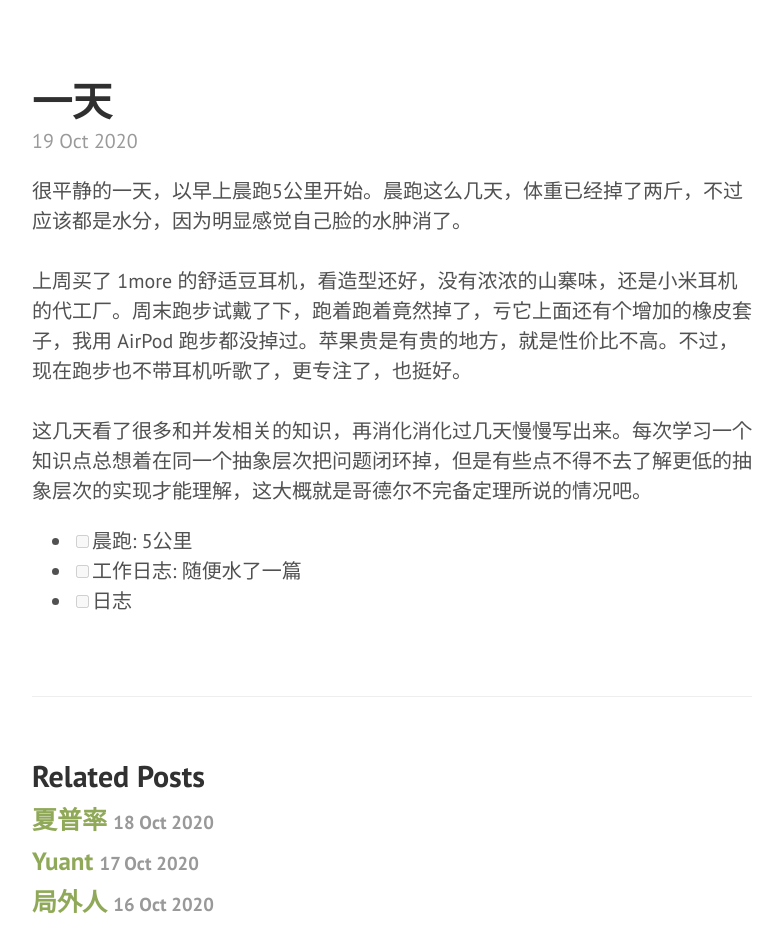
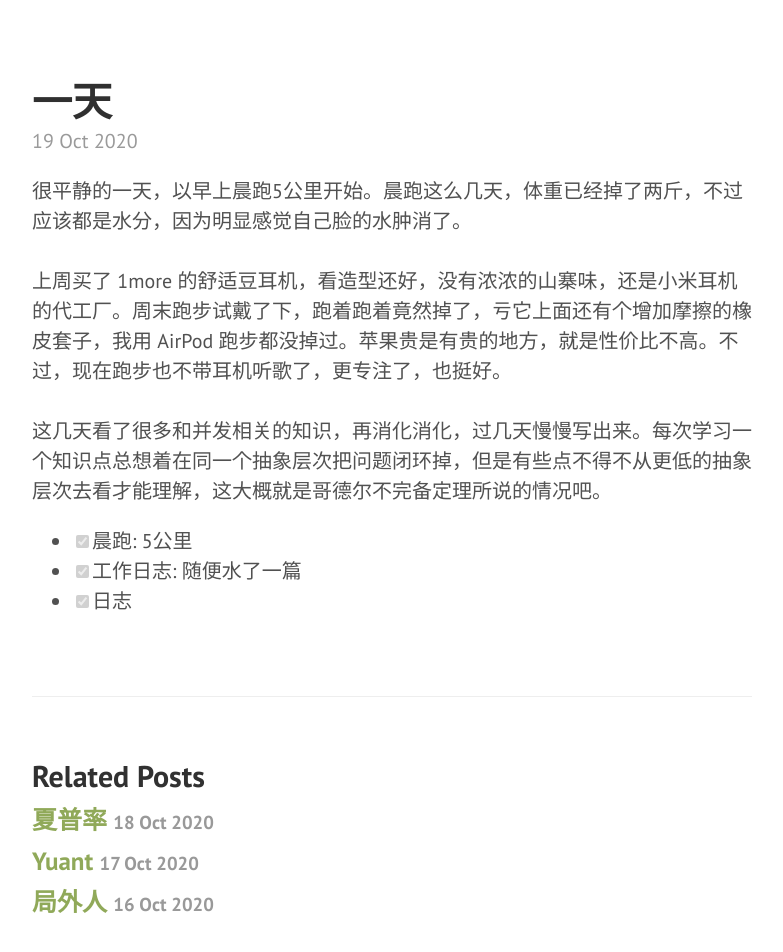
Before and after one commit to yoncise/yoncise.github.io, a Jekyll site: the page built from _posts/2020-10-19-14607307.md, in a window 1280 px wide, cut to the strip 104-1162 px from the top of the page. Shown: the top 952 px of the strip, without its empty margins (428-1211 px from the left). Built offline with Jekyll 4.4.1, drawn with Linux system fonts in a browser that asks for light colours.

Commit message:
sync from yuque

```diff
--- a/_posts/2020-10-19-14607307.md
+++ b/_posts/2020-10-19-14607307.md
@@ -3,9 +3,9 @@ layout: post
 title: 一天
 ---
 很平静的一天，以早上晨跑5公里开始。晨跑这么几天，体重已经掉了两斤，不过应该都是水分，因为明显感觉自己脸的水肿消了。<br />
-<br />上周买了 1more 的舒适豆耳机，看造型还好，没有浓浓的山寨味，还是小米耳机的代工厂。周末跑步试戴了下，跑着跑着竟然掉了，亏它上面还有个增加的橡皮套子，我用 AirPod 跑步都没掉过。苹果贵是有贵的地方，就是性价比不高。不过，现在跑步也不带耳机听歌了，更专注了，也挺好。<br />
-<br />这几天看了很多和并发相关的知识，再消化消化过几天慢慢写出来。每次学习一个知识点总想着在同一个抽象层次把问题闭环掉，但是有些点不得不去了解更低的抽象层次的实现才能理解，这大概就是哥德尔不完备定理所说的情况吧。<br />
+<br />上周买了 1more 的舒适豆耳机，看造型还好，没有浓浓的山寨味，还是小米耳机的代工厂。周末跑步试戴了下，跑着跑着竟然掉了，亏它上面还有个增加摩擦的橡皮套子，我用 AirPod 跑步都没掉过。苹果贵是有贵的地方，就是性价比不高。不过，现在跑步也不带耳机听歌了，更专注了，也挺好。<br />
+<br />这几天看了很多和并发相关的知识，再消化消化，过几天慢慢写出来。每次学习一个知识点总想着在同一个抽象层次把问题闭环掉，但是有些点不得不从更低的抽象层次去看才能理解，这大概就是哥德尔不完备定理所说的情况吧。<br />
 
-- [ ] 晨跑: 5公里
-- [ ] 工作日志: 随便水了一篇
-- [ ] 日志
+- [x] 晨跑: 5公里
+- [x] 工作日志: 随便水了一篇
+- [x] 日志
```
